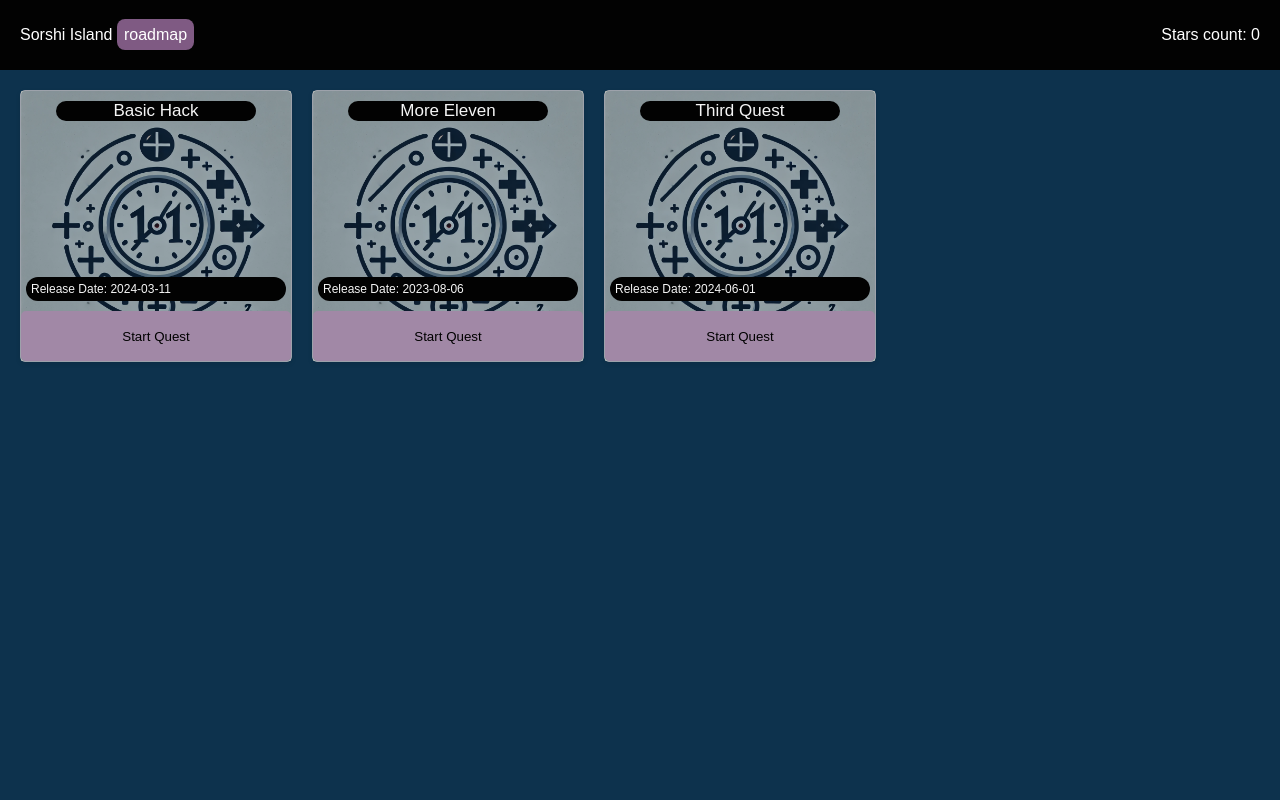
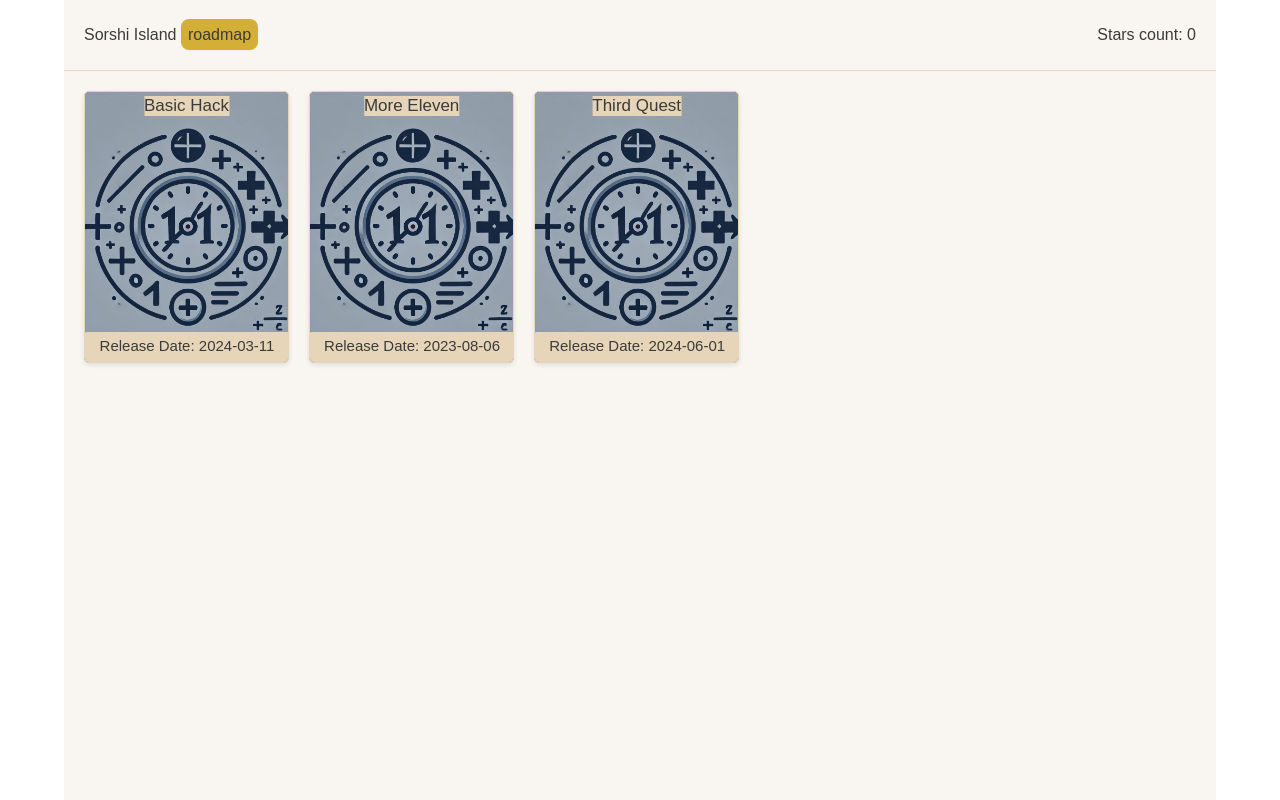
Before and after one commit to sorshi-island/code-name-japan, a website: page public/dashboard/index.html in a window 1280 px wide. Drawn offline with Linux system fonts and the light colour scheme; files whose address does not match are found by name.

Commit message:
- updated design (colors, layout, added hover tile animation)

```diff
--- a/package.json
+++ b/package.json
@@ -1,6 +1,6 @@
 {
   "name": "code-name-fury",
-  "version": "1.1.0",
+  "version": "1.1.1",
   "description": "",
   "main": "index.js",
   "scripts": {
--- a/public/dashboard/dashboard.js
+++ b/public/dashboard/dashboard.js
@@ -51,17 +51,20 @@ document.addEventListener('DOMContentLoaded', () => {
        <div class="quest-general-info">
             <div class="quest-general-info-left-panel">
                 <div class="quest-general-info-left-panel-name">${quest.title}</div>
-                <div class="quest-general-info-left-panel-release-date">Release Date: ${quest.releaseDate}</div>
+                <div class="quest-general-info-left-panel-release-date">
+                Release Date: ${quest.releaseDate}
+                  <div class="quest-additional-info">
+                   <p>${quest.description}</p>
+                   <p>Last Update: ${quest.lastUpdate}</p>
+                   <button class="quest-tile-start-button" onclick="openQuest('${quest.path}')">Start Quest</button>
+                </div>
+                </div>
             </div>
             <div class="quest-logo">
                 <img alt="logo" src="${quest.path}/logo.webp">
             </div>
        </div>
-        <div class="quest-additional-info">
-            <p>${quest.description}</p>
-            <p>Last Update: ${quest.lastUpdate}</p>
-        </div>
-        <button class="quest-tile-start-button" onclick="openQuest('${quest.path}')">Start Quest</button>
+
       `;
             pageElement.appendChild(tile);
         });
--- a/public/dashboard/index.html
+++ b/public/dashboard/index.html
@@ -7,12 +7,14 @@
     <link rel="stylesheet" href="/dashboard/styles.css">
 </head>
 <body>
+<div id="wrapper">
     <header>
         <div id="project-name">Sorshi Island <span id="roadmap-badge">roadmap</span></div>
         <div id="stars-count">Stars count: <span id="completed-quests">0</span></div>
     </header>
     <div id="roadmap">
         <!-- Pages will be injected here -->
+    </div>
 </div>
 <div id="render-area">
     <!-- Selected quest will be rendered here -->
--- a/public/dashboard/styles.css
+++ b/public/dashboard/styles.css
@@ -1,9 +1,10 @@
 :root {
-    --main-bg-color: #020202;
-    --additional-bg-color: #0D324D;
-    --accent-color: #7F5A83;
-    --additional-accent-color: #A188A6;
-    --border-colors: #9DA2AB;
+    --golden-treasure: #D4AF37;
+    --deep-ocean: #2A4A7B;
+    --ancient-parchment: #E6D5B8;
+    --hidden-gem: #8B5E34;
+    --mystic-shadow: #3B3B3B;
+    --warm-white: #F9F6F1;
 }
 
 body, html {
@@ -12,24 +13,35 @@ body, html {
     width: 100vw;
     height: 100%;
     display: flex;
+    justify-content: flex-start;
+    align-items: center;
     flex-direction: column;
     font-family: Arial, sans-serif;
+    background-color: white;
+}
+
+#wrapper {
+    background-color: var(--warm-white);
+    height: 100%;
+    width: 90%;
 }
 
 header {
     height: 50px;
-    background-color: var(--main-bg-color);
-    color: white;
+    background-color: var(--warm-white);
+    color: var(--mystic-shadow);
     text-align: center;
     display: flex;
+    border-bottom: 1px solid var(--ancient-parchment);
     justify-content: space-between;
     align-items: center;
     padding: 10px 20px
 }
 
 header #roadmap-badge {
-    background-color: var(--accent-color);
+    background-color: var(--golden-treasure);
     padding: 7px;
+    color: var(--mystic-shadow);
     border-radius: 8px;
 }
 
@@ -52,12 +64,12 @@ header #project-name {
 
 .tile {
     z-index: 1;
-    background-color: transparent;
+    background-color: var(--deep-ocean);
     position: relative;
-    border: 1px solid var(--border-colors);
+    border: 1px solid var(--ancient-parchment);
     border-radius: 5px;
     padding: 10px;
-    width: 250px;
+    width: 183.09px;
     height: 250px;
     box-shadow: 0 2px 5px rgba(0, 0, 0, 0.1);
     display: flex;
@@ -77,15 +89,13 @@ header #project-name {
 
 .tile button {
     margin-top: auto;
-    padding: 10px 20px;
     border: none;
-    background-color: var(--additional-accent-color);
+    background-color: var(--golden-treasure);
     border-radius: 5px;
     cursor: pointer;
-    bottom: -10px;
     position: relative;
-    width: 270px;
-    height: 50px;
+    width: auto;
+    height: auto;
 }
 
 .tile button:hover {
@@ -158,7 +168,9 @@ header #project-name {
 .quest-general-info {
     display: flex;
     flex-direction: row;
-    height: 200px;
+    justify-content: center;
+    height: 100%;
+    width: 100%;
 }
 
 .quest-general-info > .quest-general-info-left-panel {
@@ -166,30 +178,39 @@ header #project-name {
     flex-direction: column;
     justify-content: space-between;
     align-items: center;
-    width: 100px;
+    width: 100%;
 }
 
 .quest-general-info > .quest-general-info-left-panel > .quest-general-info-left-panel-name {
     font-size: 17px;
-    background-color: var(--main-bg-color);
-    color: whitesmoke;
-    width: 200px;
-    border-radius: 15px;
+    background-color: var(--ancient-parchment);
+    color: var(--mystic-shadow);
+    width: auto;
+    position: absolute;
+    top: 5%;
+    left: 50%;
+    transform: translate(-50%, -50%);
 }
 
 .quest-general-info > .quest-general-info-left-panel > .quest-general-info-left-panel-release-date {
-    font-size: 12px;
-    text-align: left;
-    padding: 5px;
-    background-color: var(--main-bg-color);
-    color: whitesmoke;
-    width: 250px;
-    border-radius: 15px;
+    position: absolute;
+    bottom: 30px;
+    left: -1px;
+    width: 186px;
+    height: 200px;
+    background-color: var(--ancient-parchment);
+    color: var(--mystic-shadow);
+    padding: 5px 10px;
+    border-radius: 3px;
+    transition: transform 0.4s ease;
+    transform: translateY(100%);
+    z-index: 2;
+    font-size: 15px;
 }
 
 .quest-general-info > .quest-logo {
-    width: 270px;
-    height: 270px;
+    width: 100%;
+    height: 100%;
     position: absolute;
     left: 0;
     top: 0;
@@ -198,11 +219,34 @@ header #project-name {
 .quest-general-info > .quest-logo img {
     z-index: -1;
     position: relative;
-    width: 270px;
-    height: auto;
+    width: 100%;
+    height: 100%;
+    object-fit: cover;
     opacity: 0.65;
 }
 
+.quest-general-info p {
+    font-size: 15px;
+}
+
 .quest-additional-info {
-    display: none;
+    opacity: 0;
+    transform: translateY(10%);
+    transition: opacity 0.4s ease, transform 0.4s ease;
+    height: 0;
+    overflow: hidden;
 }
+
+.tile {
+    overflow: hidden;
+}
+/* Показ дополнительных данных и перемещение при наведении на карточку */
+.tile:hover .quest-general-info-left-panel-release-date {
+    transform: translateY(25%);
+}
+
+.tile:hover .quest-additional-info {
+    opacity: 1;
+    height: auto;
+    transform: translateY(0);
+}
```
Also changed, not shown: 1 other file. Lines whose indentation alone changed are shown as unchanged.
